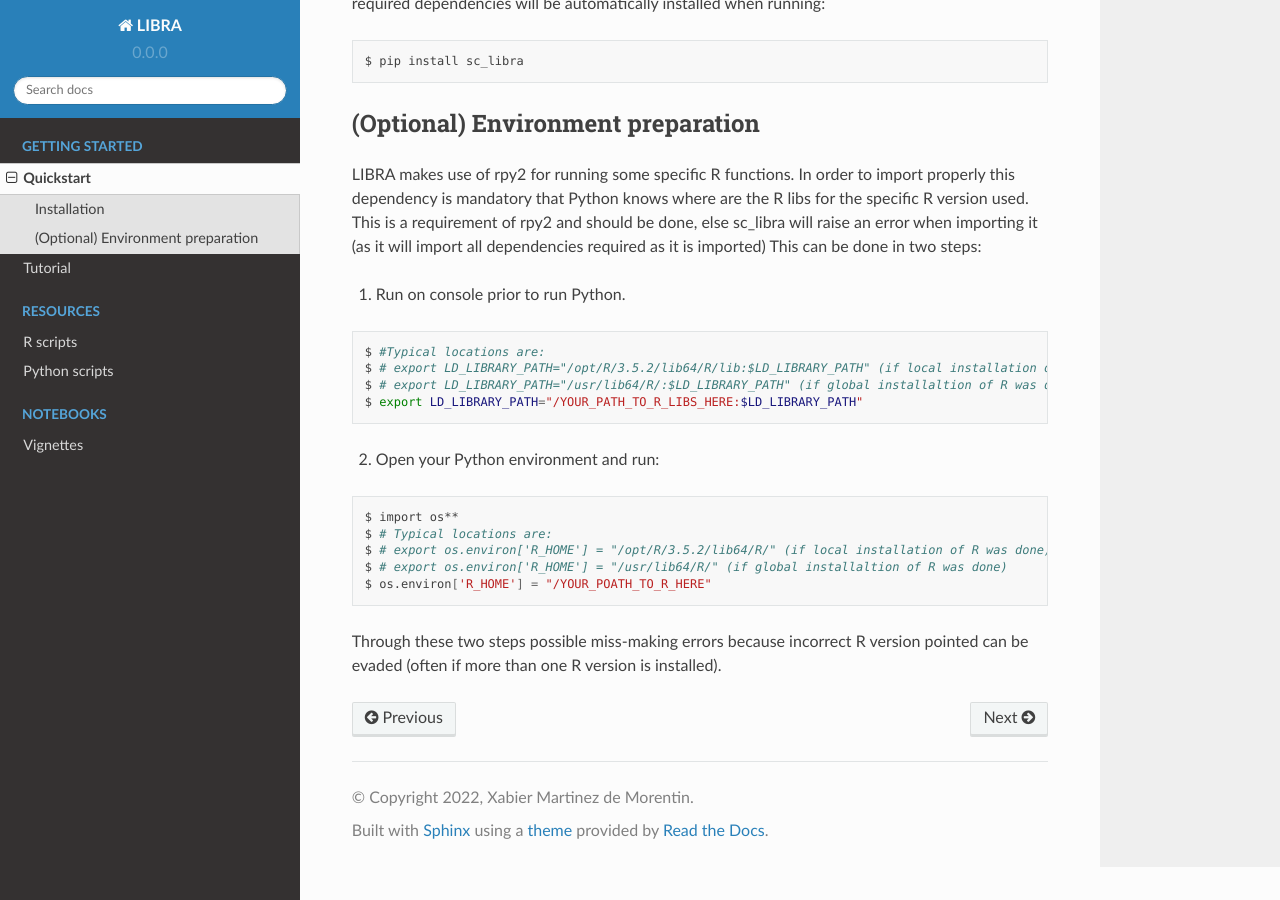
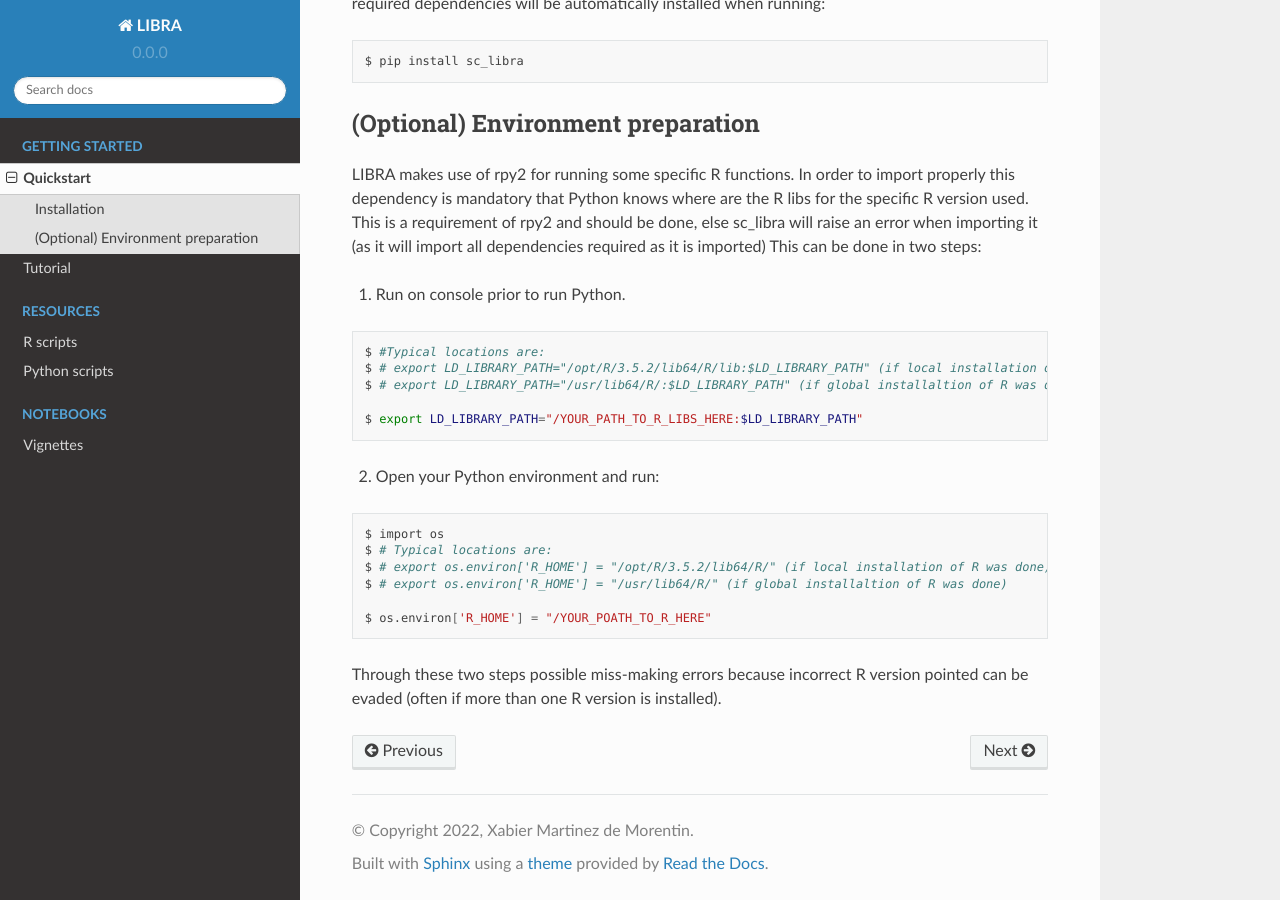
Before and after one commit to TranslationalBioinformaticsUnit/LIBRA, a Sphinx documentation site: the page built from docs/source/quickstart.rst, in a window 1280 px wide and 900 px high, scrolled down 536 px. Built offline with Sphinx 7.4.7 and the Read the Docs theme 2.0.0, drawn with Linux system fonts in a browser that asks for light colours.

```diff
--- a/docs/source/quickstart.rst
+++ b/docs/source/quickstart.rst
@@ -35,16 +35,18 @@ LIBRA makes use of rpy2 for running some specific R functions. In order to impor
     $ #Typical locations are:
     $ # export LD_LIBRARY_PATH="/opt/R/3.5.2/lib64/R/lib:$LD_LIBRARY_PATH" (if local installation of R was done)
     $ # export LD_LIBRARY_PATH="/usr/lib64/R/:$LD_LIBRARY_PATH" (if global installaltion of R was done)
+
     $ export LD_LIBRARY_PATH="/YOUR_PATH_TO_R_LIBS_HERE:$LD_LIBRARY_PATH"
 
 2. Open your Python environment and run:
 
 .. code-block:: bash
 
-    $ import os**
+    $ import os
     $ # Typical locations are:
     $ # export os.environ['R_HOME'] = "/opt/R/3.5.2/lib64/R/" (if local installation of R was done)
     $ # export os.environ['R_HOME'] = "/usr/lib64/R/" (if global installaltion of R was done)
+
     $ os.environ['R_HOME'] = "/YOUR_POATH_TO_R_HERE"
 
 Through these two steps possible miss-making errors because incorrect R version pointed can be evaded (often if more than one R version is installed).
```
